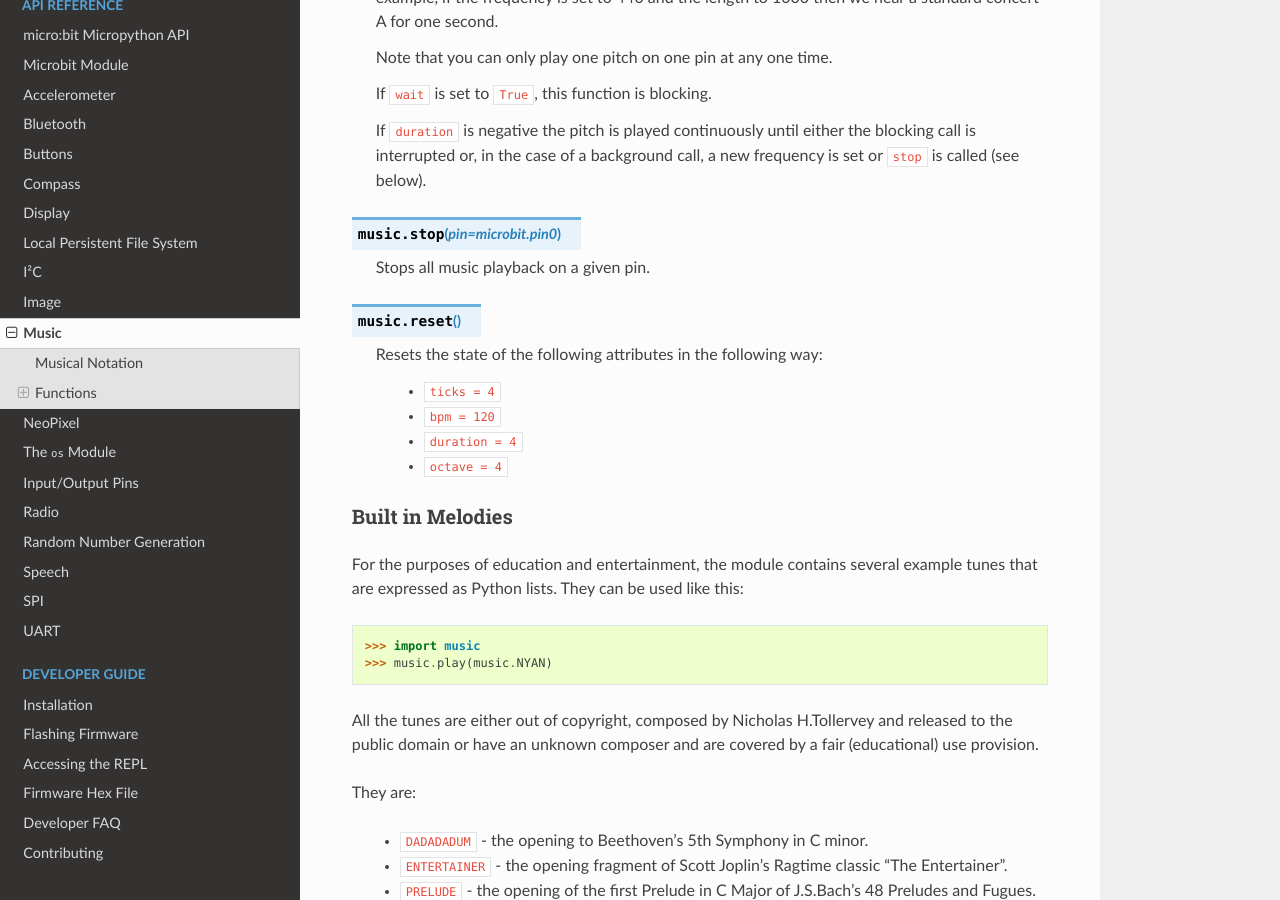
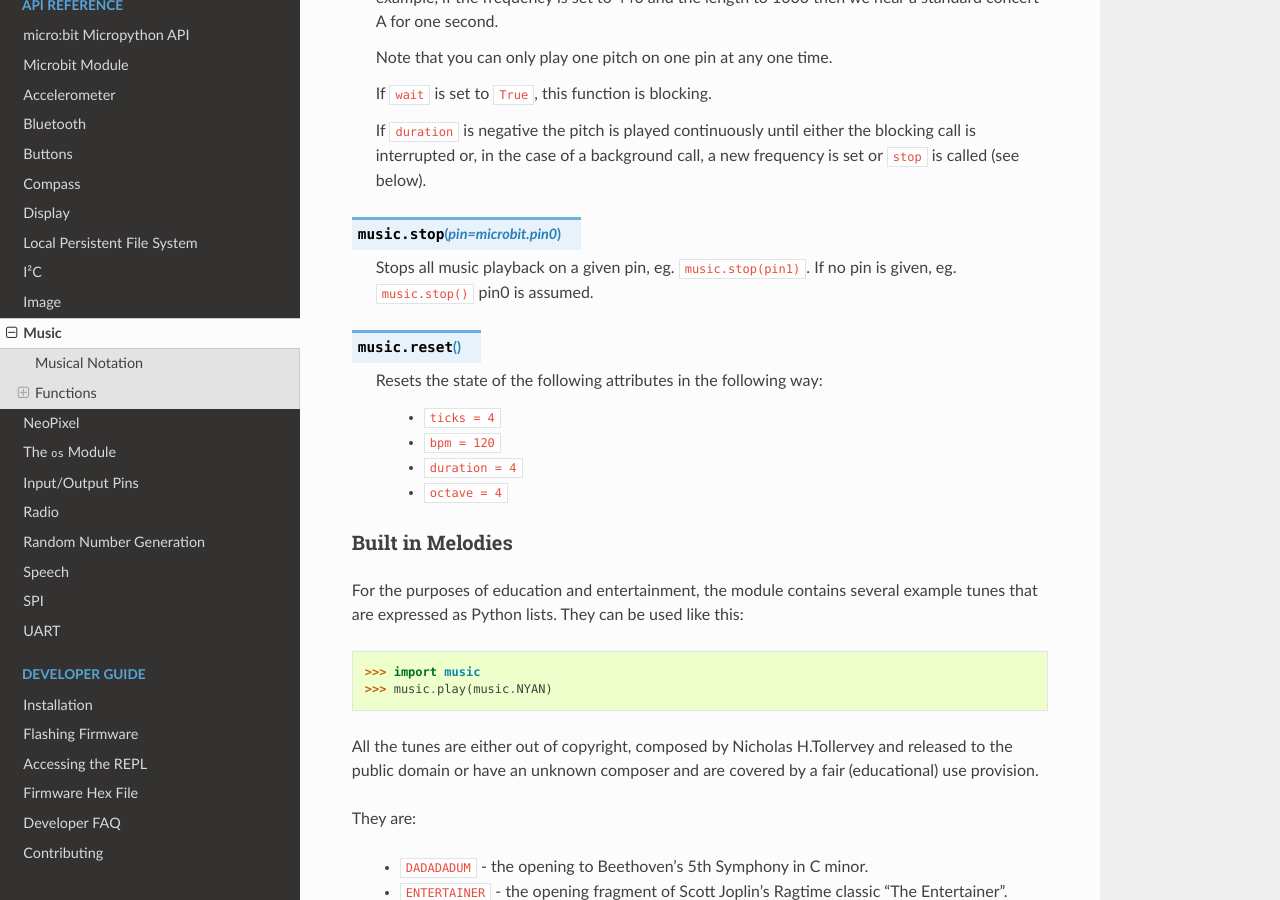
Before and after one commit to bbcmicrobit/micropython, a Sphinx documentation site: the page built from docs/music.rst, in a window 1280 px wide and 900 px high, scrolled down 2764 px. Built offline with Sphinx 7.4.7 and the Read the Docs theme 2.0.0, drawn with Linux system fonts in a browser that asks for light colours.

Commit message:
docs: Update music.rst to clarify music.stop() (#572)

```diff
--- a/docs/music.rst
+++ b/docs/music.rst
@@ -115,7 +115,8 @@ Functions
 
 .. py:function:: stop(pin=microbit.pin0)
 
-    Stops all music playback on a given pin.
+    Stops all music playback on a given pin, eg. ``music.stop(pin1)``.
+    If no pin is given, eg. ``music.stop()`` pin0 is assumed.
 
 .. py:function:: reset()
 
```
